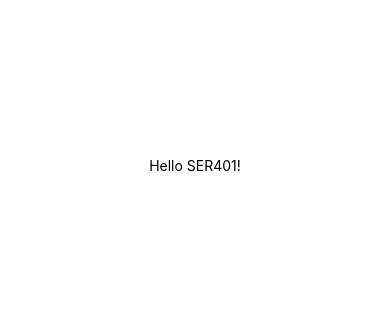
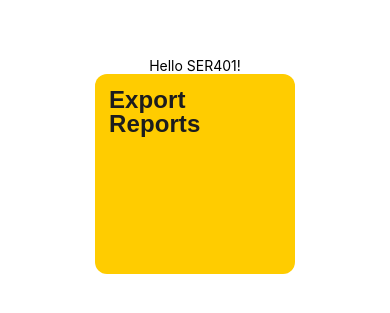
Before and after one commit to amansharma96/SER401Team15, a React Native app in the folder EmergencyDataCollectionApp/: screen / in a window 390 px wide. Shown: the part 257-570 px from the top of the page. Built offline with nearby package versions, Linux system fonts and the light colour scheme.

Commit message:
Added button to export reports

```diff
--- a/EmergencyDataCollectionApp/App.js
+++ b/EmergencyDataCollectionApp/App.js
@@ -1,10 +1,12 @@
 import { StatusBar } from 'expo-status-bar';
 import { StyleSheet, Text, View } from 'react-native';
+import HomeButton from './components/homeButton';
 
 export default function App() {
   return (
     <View style={styles.container}>
       <Text>Hello SER401!</Text>
+      <HomeButton title="Export Reports"></HomeButton>
       <StatusBar style="auto" />
     </View>
   );
--- a/EmergencyDataCollectionApp/components/homeButton.js
+++ b/EmergencyDataCollectionApp/components/homeButton.js
@@ -1,10 +1,34 @@
-import React from 'react';
-import {Button, Text} from 'react-native';
-
-const homeButton = () => {
-
-};
+import React, { useState } from 'react';
+import { Pressable, StyleSheet, Text} from 'react-native';
 
 
+export default function HomeButton(props) {
+    const { onpress, title = 'click' } = props;
+    return (
+        <Pressable style={styles.button}>
+            <Text style={styles.text}>{title}</Text>
+        </Pressable>
+    );
+}
 
-export default homeButton;
+const styles = StyleSheet.create({
+    button: {
+        alignItems: 'flex-start',
+        justifyContent: 'flex-start',
+        height: 200,
+        width: 200,
+        paddingVertical: 14,
+        paddingHorizontal: 14,
+        borderRadius: 12,
+        elevation: 3,
+        backgroundColor: '#ffcc00',
+    },
+    text: {
+        color: '#1c1c1e',
+        fontSize: 24,
+        fontFamily: 'Arial',
+        lineHeight: 24,
+        fontWeight: 'bold',
+        letterSpacing: 0.1,
+    },
+})
```
